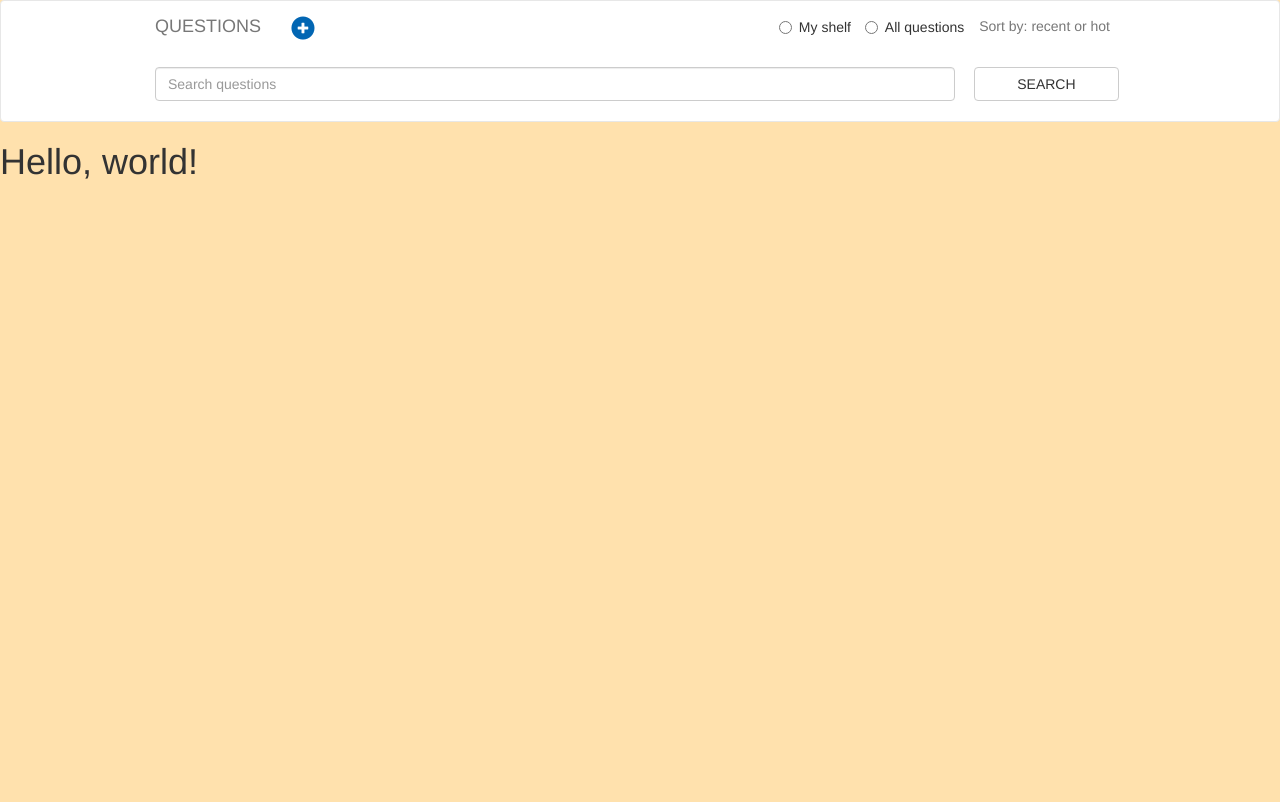
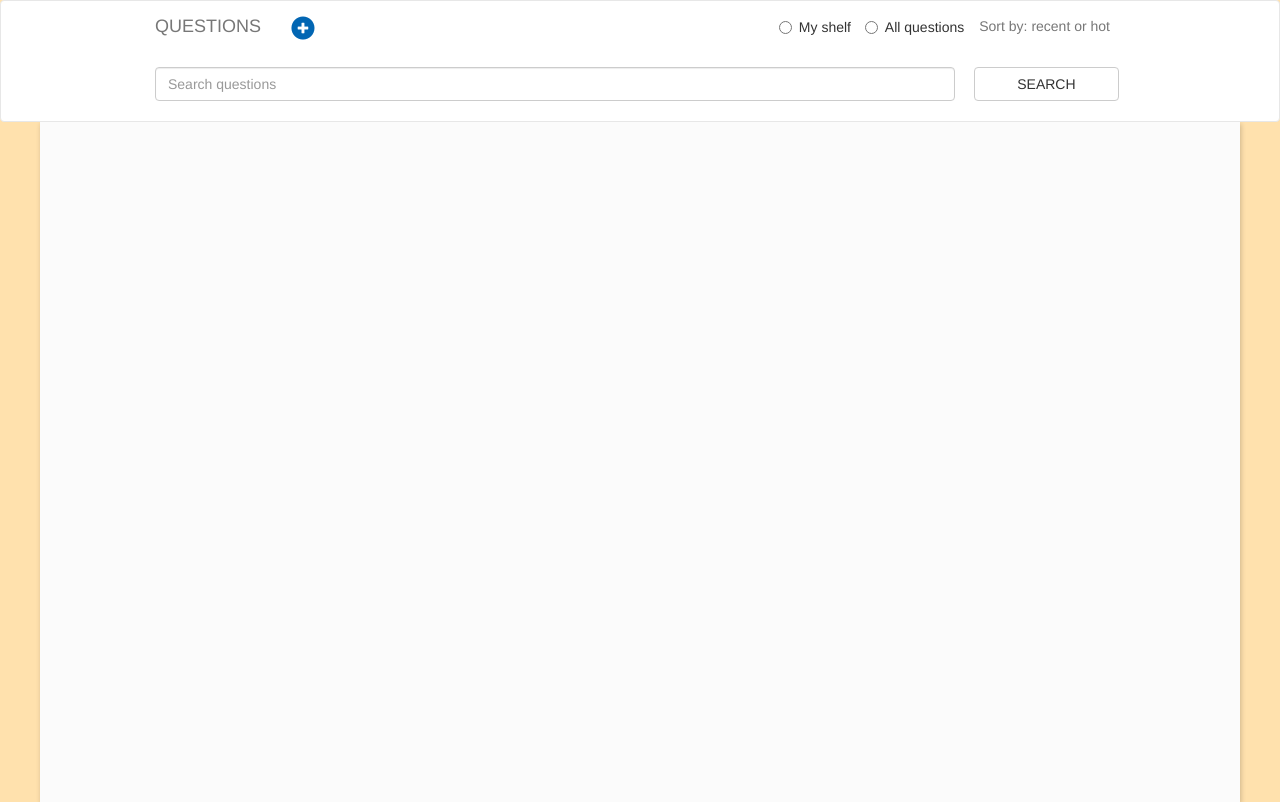
Before and after one commit to josesco5/monterail-test, a website: page index.html in a window 1280 px wide. Drawn offline with nearby package versions, Linux system fonts and the light colour scheme.

Commit message:
Add wrapper to page's content

```diff
--- a/css/index.css
+++ b/css/index.css
@@ -46,3 +46,10 @@ body {
   color: #0266B3;
   font-weight: 600;
 }
+
+.content {
+  background-color: #FBFBFB;
+  height: calc(100vh - 120px);
+  margin: 0 40px;
+  box-shadow: 1px 2px 5px 0px rgba(0,0,0,0.2);
+}
--- a/index.html
+++ b/index.html
@@ -60,7 +60,7 @@
       </div><!-- /.container-fluid -->
     </nav>
 
-    <h1>Hello, world!</h1>
+    <div class="content"></div>
 
     <script src="bower_components/jquery/dist/jquery.min.js"></script>
     <script src="bower_components/bootstrap/dist/js/bootstrap.min.js"></script>
```
